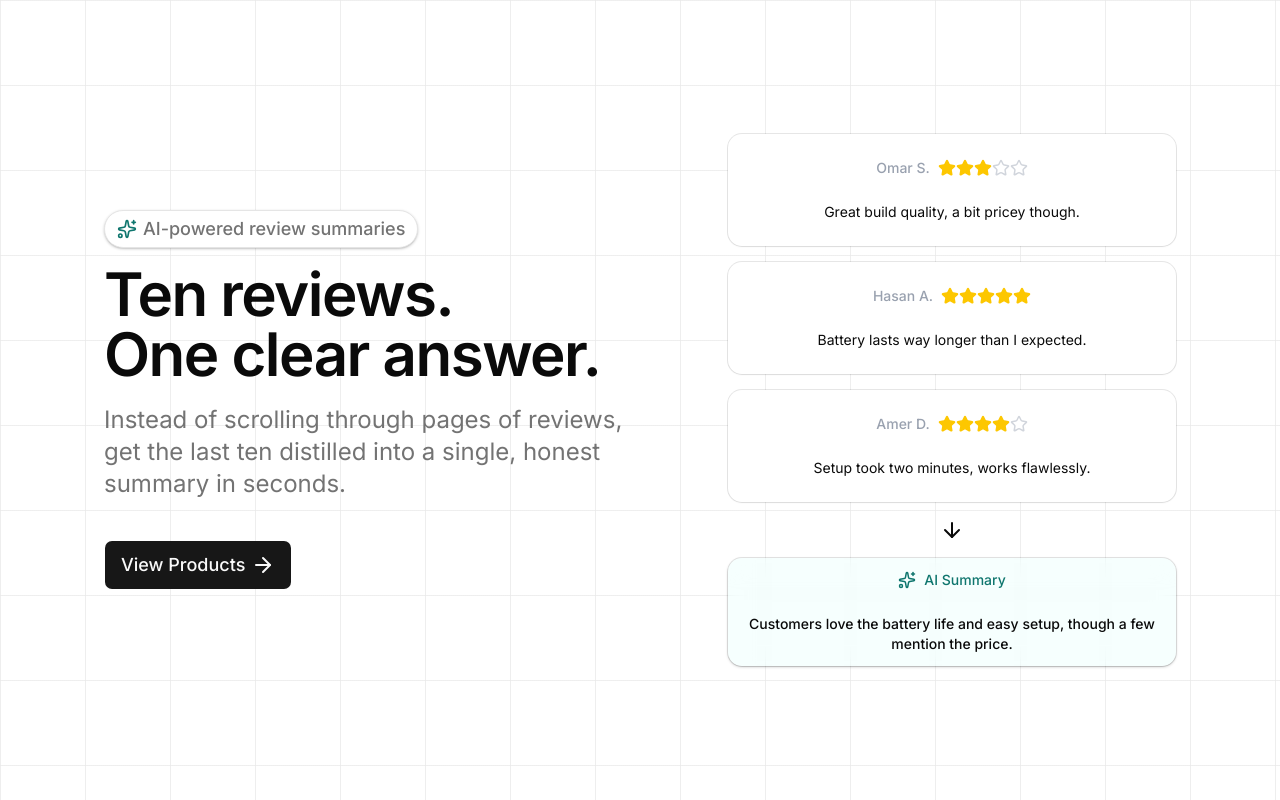
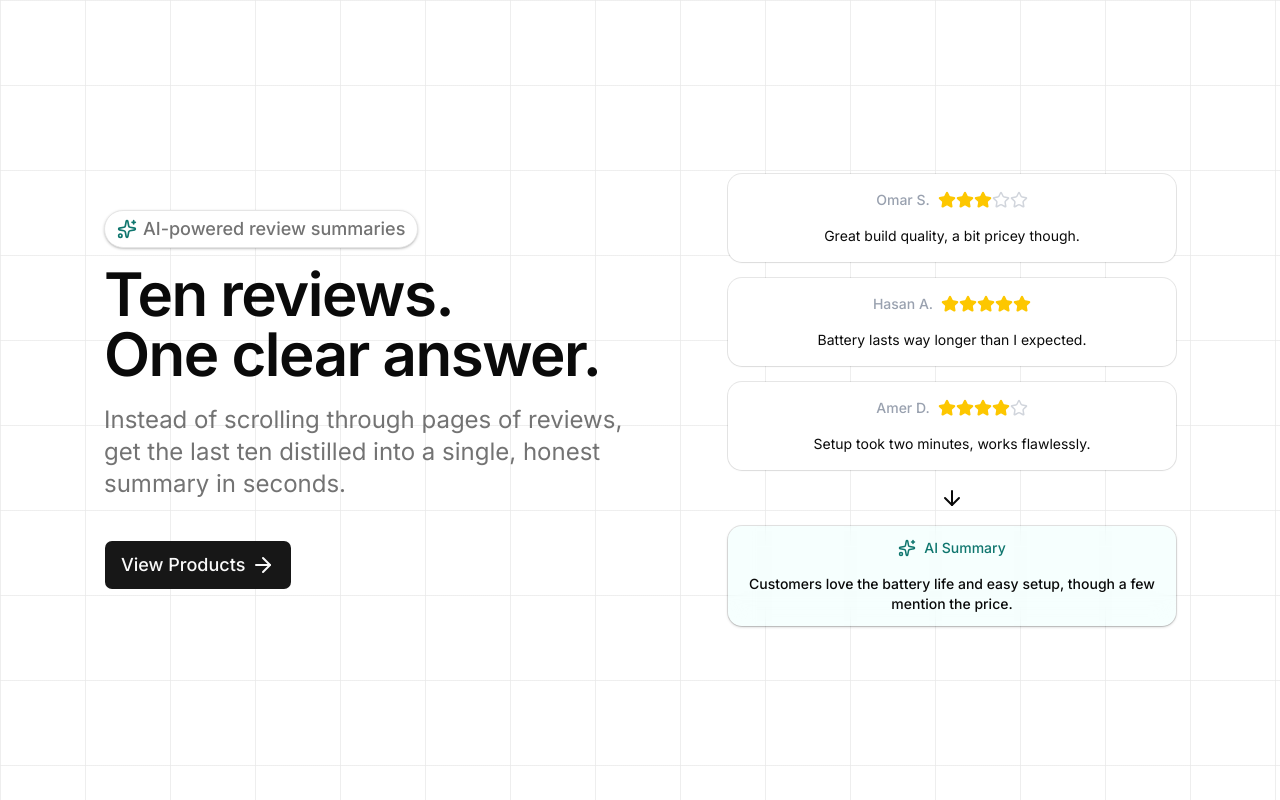
Before and after one commit to HasanAlasker/AI-Review-Summarizer, a Next.js app: page / in a window 1280 px wide. Built offline with nearby package versions, Linux system fonts and the light colour scheme.

Commit message:
home ui enhancements

```diff
--- a/components/home/BottomSec.tsx
+++ b/components/home/BottomSec.tsx
@@ -10,8 +10,8 @@ export default function BottomSec() {
         <RatingCards key={i} content={r.text} rating={r.rating} user={r.user} />
       ))}
       <ArrowDown className="self-center" />
-      <Card className="border-[#0F766E] bg-[#d9fdfa3d] px-5 py-3 text-sm font-medium backdrop-blur-md shadow-sm shadow-black/20">
-        <div className="flex gap-2 text-[#0F766E] justify-center items-center">
+      <Card className="border-[#0F766E] bg-[#d9fdfa3d] dark:bg-accent px-5 py-3 text-sm font-medium backdrop-blur-md shadow-sm shadow-black/20 [--card-spacing:--spacing(4)]">
+        <div className="flex gap-2 text-[#0F766E] dark:text-[#17978d] justify-center items-center">
           <Sparkles size={18} />
           <p>AI Summary</p>
         </div>
--- a/components/home/RatingCards.tsx
+++ b/components/home/RatingCards.tsx
@@ -10,7 +10,7 @@ interface Props {
 
 export default function RatingCards({ rating, content, user }: Props) {
   return (
-    <Card>
+    <Card className="[--card-spacing:--spacing(4)]">
       <CardHeader>
         <CardTitle className="flex gap-2 justify-center items-center">
           <p className="text-sm text-gray-400">{user}</p>
--- a/components/home/TopSec.tsx
+++ b/components/home/TopSec.tsx
@@ -6,7 +6,7 @@ export default function TopSec() {
   return (
     <div className="flex flex-col text-center lg:text-start justify-center lg:items-start items-center flex-1">
       <span className="mb-4 flex w-fit items-center gap-1.5 rounded-full border px-3 py-1 text-xs font-medium text-muted-foreground self-center lg:self-start lg:text-lg bg-background backdrop-blur-md shadow-sm shadow-black/20">
-        <Sparkles className="text-[#0F766E] size-3 lg:size-5" />
+        <Sparkles className="text-[#0F766E] dark:text-[#17978d] size-3 lg:size-5" />
         AI-powered review summaries
       </span>
       <h1 className="text-4xl font-semibold tracking-tight sm:text-5xl lg:text-6xl">
--- a/components/product/Card.tsx
+++ b/components/product/Card.tsx
@@ -7,7 +7,7 @@ import {
   CardDescription,
   CardFooter,
   CardTitle,
-  Card as ShadCard
+  Card as ShadCard,
 } from "../ui/card";
 
 export default function Card({
@@ -20,7 +20,7 @@ export default function Card({
 }: Product) {
   return (
     <ShadCard className="flex flex-col justify-between">
-      <CardContent className="flex flex-col md:flex-row gap-2">
+      <CardContent className="flex flex-col md:flex-row gap-3">
         {imageURL && (
           <Image
             src={imageURL}
@@ -28,7 +28,7 @@ export default function Card({
             width={1200}
             height={1200}
             quality={100}
-            className="aspect-square object-contain w-full max-w-xs self-center md:w-30"
+            className="aspect-square object-contain w-full max-w-xs self-center md:w-30 rounded-md"
           />
         )}
         <div className="flex flex-1 flex-col">
@@ -41,7 +41,7 @@ export default function Card({
       <CardFooter>
         <div className="flex w-full items-center justify-between">
           <p>{"$" + price.toString()}</p>
-          <Button >
+          <Button>
             <Link href={`/products/${id}`}>Learn More</Link>
           </Button>
         </div>
```
